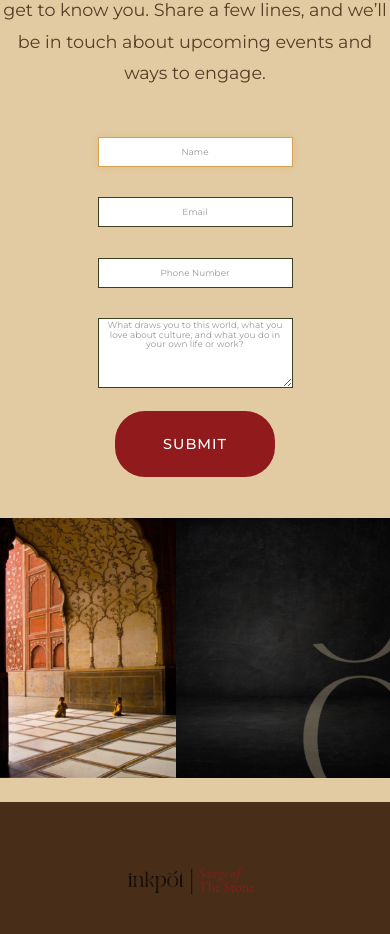
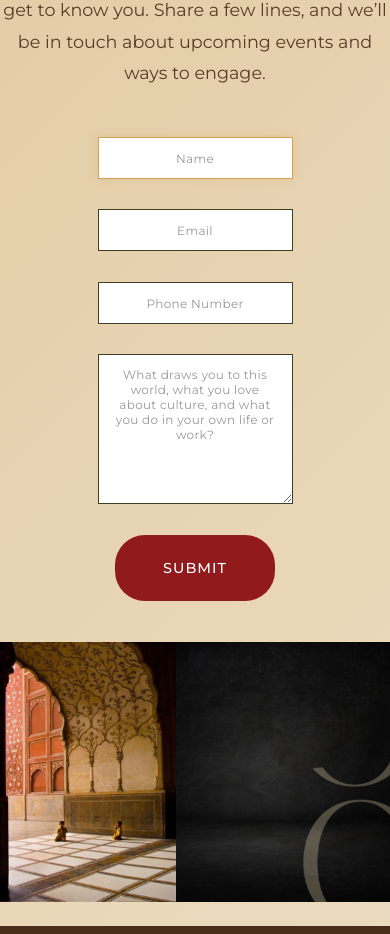
Before and after one commit to Tiger-Logistics-India-Ltd/Songs_of_the_Stone, a React (Vite) app: page / in a window 390 px wide. Shown: the part 3699-4633 px from the top of the page. Built offline with nearby package versions, Linux system fonts and the light colour scheme; no server answers; a web font is replaced by a local one.

Commit message:
Fix contact form alignment and remove unwanted cream background between sections

```diff
--- a/src/App.css
+++ b/src/App.css
@@ -48,7 +48,7 @@ body {
   color: var(--primary-brown);
   overflow-x: hidden;
   font-weight: 400;
-  background: var(--primary-cream);
+  background: var(--primary-white);
   /* Improve scrolling performance and prevent glitches */
   transform: translateZ(0);
   -webkit-transform: translateZ(0);
@@ -555,31 +555,6 @@ a {
     .hero-text-col {
       padding: 0 1rem 2rem; /* Keep text within bounds on small screens */
     }
-  }
-  /* unify placeholder styles + center alignment */
-  /* Center placeholders uniformly and ensure full-width fields */
-  .contact-form .form-field { width: 100%; margin-bottom: 0.4rem; display: flex; justify-content: center; }
-  .contact-form .form-field:last-of-type { margin-bottom: 0.5rem; }
-  .contact-form input,
-  .contact-form textarea {
-    text-align: center;
-    width: 86%;
-    max-width: 340px;
-    margin: 0;
-    padding: 0.55rem 0.7rem; /* smaller height */
-    font-size: 0.75rem;
-    line-height: 1.25;
-    height: 42px;
-  }
-  /* Ensure textarea matches exact width visually */
-  .contact-form textarea { width: 86%; max-width: 340px; }
-  .contact-form textarea { height: auto; min-height: 95px; resize: vertical; }
-  .contact-form input::placeholder,
-  .contact-form textarea::placeholder {
-    text-align: center;
-    font-size: 0.65rem;
-    opacity: 0.7;
-    letter-spacing: 0.2px;
   }
 }
 
@@ -1384,8 +1359,15 @@ span.italic-text {
   gap: 0.9rem;
 }
 
-/* Remove multi-column row in favor of single unified width */
-.form-row { display: contents; }
+/* Form row layout */
+.form-row {
+  display: flex;
+  gap: 1rem;
+}
+
+.form-row .form-field {
+  flex: 1;
+}
 
 /* Base (desktop) input sizing now compact */
 .contact-form input,
@@ -1404,6 +1386,7 @@ span.italic-text {
   max-width: 420px;
   margin-left: auto;
   margin-right: auto;
+  text-align: center;
 }
   /* Full width single-line fields alignment */
   .full-width-input input { width: 100%; display: block; }
@@ -1427,6 +1410,33 @@ span.italic-text {
 @media (min-width: 769px) {
   .contact-form textarea { height: 110px; resize: vertical; }
   .contact-form input { height: 46px; }
+}
+
+/* Mobile contact form - simple clean override */
+@media (max-width: 768px) {
+  .form-row {
+    flex-direction: column;
+    gap: 1rem;
+  }
+
+  .contact-form input,
+  .contact-form textarea {
+    width: 50%;
+    max-width: 50vw;
+    margin-left: auto;
+    margin-right: auto;
+    text-align: center;
+  }
+
+  .contact-form .form-field {
+    display: flex;
+    justify-content: center;
+  }
+
+  .contact-form input::placeholder,
+  .contact-form textarea::placeholder {
+    text-align: center;
+  }
 }
 
 .submit-btn {
@@ -1929,7 +1939,6 @@ span.italic-text {
   /* removed duplicate .about-img override to avoid empty ruleset */
 
   /* Fix form elements */
-  .contact-form,
   .form-row,
   input,
   textarea {
@@ -2137,24 +2146,7 @@ html {
   #events .container { padding-left: 0 !important; padding-right: 0 !important; }
 }
 
-  /* === Mobile Contact Form Field Width & Placeholder Centering (safe override) === */
-  @media (max-width: 768px) {
-    .contact-form .form-field { width: 100%; display: flex; justify-content: center; }
-    .contact-form input,
-    .contact-form textarea {
-      width: 50% !important; /* requested half length */
-      max-width: 50vw !important;
-    }
-    .contact-form textarea { min-height: 110px; }
-    .contact-form input::placeholder,
-    .contact-form textarea::placeholder { text-align: center !important; }
-    .contact-form input::-webkit-input-placeholder,
-    .contact-form textarea::-webkit-input-placeholder { text-align: center !important; }
-    .contact-form input:-ms-input-placeholder,
-    .contact-form textarea:-ms-input-placeholder { text-align: center !important; }
-    .contact-form input::-ms-input-placeholder,
-    .contact-form textarea::-ms-input-placeholder { text-align: center !important; }
-  }
+
 
 /* Subtle fade-in for newly swapped media (e.g., updated about image) */
 .fade-in-media {
@@ -2271,16 +2263,7 @@ html {
     padding: 1rem 2rem;
   }
 
-  /* Mobile contact form - reduced height by 20% */
-  .contact-form input,
-  .contact-form textarea {
-    padding: 1.5rem; /* 1.875rem * 0.8 = 1.5rem (20% reduction from mobile size) */
-    font-size: 1.1rem; /* Slightly larger font for better mobile UX */
-  }
-
-  .contact-form textarea {
-    min-height: 120px; /* Reduced by 20%: 150px * 0.8 = 120px */
-  }
+
 }
 
 /* Enhanced Form Styles - Reduced gap between fields */
@@ -2734,43 +2717,9 @@ html {
   .hero-text-col .hero-main-text-left, .hero-text-col .hero-line { text-align: left !important; }
 }
 
-/* Desktop (and tablet) placeholder centering for contact form */
-@media (min-width: 769px) {
-  .contact-form input::placeholder,
-  .contact-form textarea::placeholder { text-align: center; }
-  .contact-form input::-webkit-input-placeholder,
-  .contact-form textarea::-webkit-input-placeholder { text-align: center; }
-  .contact-form input:-ms-input-placeholder,
-  .contact-form textarea:-ms-input-placeholder { text-align: center; }
-  .contact-form input::-ms-input-placeholder,
-  .contact-form textarea::-ms-input-placeholder { text-align: center; }
-}
-
-/* Mobile: reduce placeholder/text field visual scale (approx half) */
-@media (max-width: 768px) {
-  /* Shrink interactive area but keep it reasonably tappable (>30px) */
-  .contact-form input,
-  .contact-form textarea {
-    padding: 0.05rem 0.05rem !important;
-    height: 30px !important; /* was 42px */
-    font-size: 0.5rem !important; /* down from 0.75rem */
-    line-height: 1.1 !important;
-  }
-  /* Textarea needs vertical room despite reduced single-line height */
-  .contact-form textarea { min-height: 70px !important; }
-  /* Placeholder text - increased size for better readability */
-  .contact-form input::placeholder,
-  .contact-form textarea::placeholder {
-    font-size: 0.55rem !important; /* increased from 0.385rem for better readability */
-    letter-spacing: 0.05px !important;
-  }
-  .contact-form input::-webkit-input-placeholder,
-  .contact-form textarea::-webkit-input-placeholder { font-size: 0.55rem !important; }
-  .contact-form input:-ms-input-placeholder,
-  .contact-form textarea:-ms-input-placeholder { font-size: 0.55rem !important; }
-  .contact-form input::-ms-input-placeholder,
-  .contact-form textarea::-ms-input-placeholder { font-size: 0.55rem !important; }
-}
+
+
+
 
 /* Desktop only: prevent about section images from cropping; preserve intrinsic aspect ratio */
 @media (min-width: 1025px) {
@@ -2816,17 +2765,3 @@ html {
   /* Hero to about transition minimal */
   .hero + .about { margin-top: 0.9rem !important; }
 }
-
-  /* === FINAL DESKTOP CONTACT FORM CENTERING === */
-  @media (min-width: 769px) {
-    .contact-form input,
-    .contact-form textarea { text-align: center !important; font-size: 1rem !important; }
-    .contact-form input::placeholder,
-    .contact-form textarea::placeholder { text-align: center !important; font-size: 0.9rem !important; }
-    .contact-form input::-webkit-input-placeholder,
-    .contact-form textarea::-webkit-input-placeholder { text-align: center !important; font-size: 0.9rem !important; }
-    .contact-form input:-ms-input-placeholder,
-    .contact-form textarea:-ms-input-placeholder { text-align: center !important; font-size: 0.9rem !important; }
-    .contact-form input::-ms-input-placeholder,
-    .contact-form textarea::-ms-input-placeholder { text-align: center !important; font-size: 0.9rem !important; }
-  }
```
